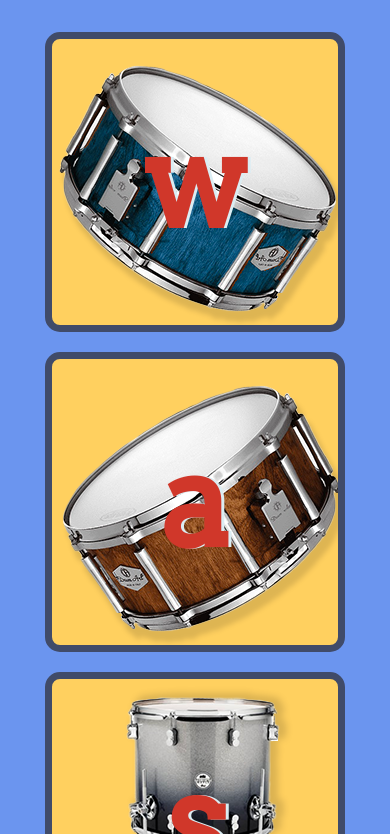
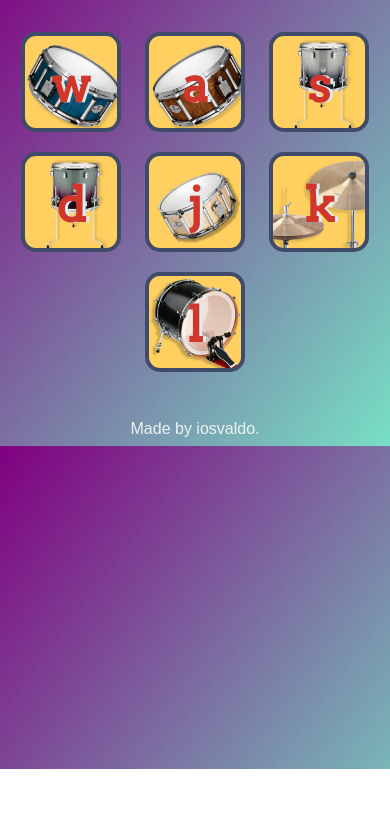
Before and after one commit to iosvaldo/drum-kit, a plain HTML site: page index.html in a window 390 px wide. Shown: the part 75-909 px from the top of the page. After the commit the page ends 844 px from the top, so only its background shows below. Drawn offline with Linux system fonts and the light colour scheme.

Commit message:
Add files via upload

```diff
--- a/styles.css
+++ b/styles.css
@@ -1,6 +1,7 @@
 body {
   text-align: center;
-  background-color: rgba(91,138,238,.9);
+  background-color: ;
+  background-image: linear-gradient(to bottom right, rgba(91,138,238,.9),orange);
 
 }
 
@@ -16,6 +17,7 @@ h1 {
 footer {
   color: #edf1f2;
   font-family: sans-serif;
+
 }
 
 .w {
@@ -83,3 +85,66 @@ footer {
   margin: 10px;
   background-color: rgb(274,208,95);
 }
+
+/* ||||||||||||||||||||||||||| Media Breaks ||||||||||||||||||||||| */
+
+
+
+@media (max-width:420px) {
+  .drum {
+    outline: none;
+    border: 4px solid #404B69;
+    font-size: 3rem;
+    font-family: 'Arvo', cursive;
+    line-height: 2;
+    font-weight: 900;
+    color: rgb(208,55,42);
+    text-shadow: 3px 0 #DBEDF3;
+    border-radius: 15px;
+    display: inline-block;
+    width: 100px;
+    height: 100px;
+    text-align: center;
+    margin: 10px;
+    background-color: rgb(274,208,95);
+  }
+
+  .w {
+    background-size: 100px 100px;
+    background-image: url("images/tom1.png");
+  }
+
+  .a {
+    background-size: 100px 100px;
+    background-image: url("images/tom2.png");
+  }
+
+  .s {
+    background-size: 100px 100px;
+    background-image: url("images/tom3.png");
+  }
+
+  .d {
+    background-size: 100px 100px;
+    background-image: url("images/tom4.png");
+  }
+
+  .j {
+    background-size: 100px 100px;
+    background-image: url("images/snare.png");
+  }
+
+  .k {
+    background-size: 100px 100px;
+    background-image: url("images/crash.png");
+  }
+
+  .l {
+    background-size: 100px 100px;
+    background-image: url("images/kick.png");
+  }
+
+  body {
+     background-image: linear-gradient(to bottom right, purple,rgba(104,221,190,.9));
+  }
+}
```
